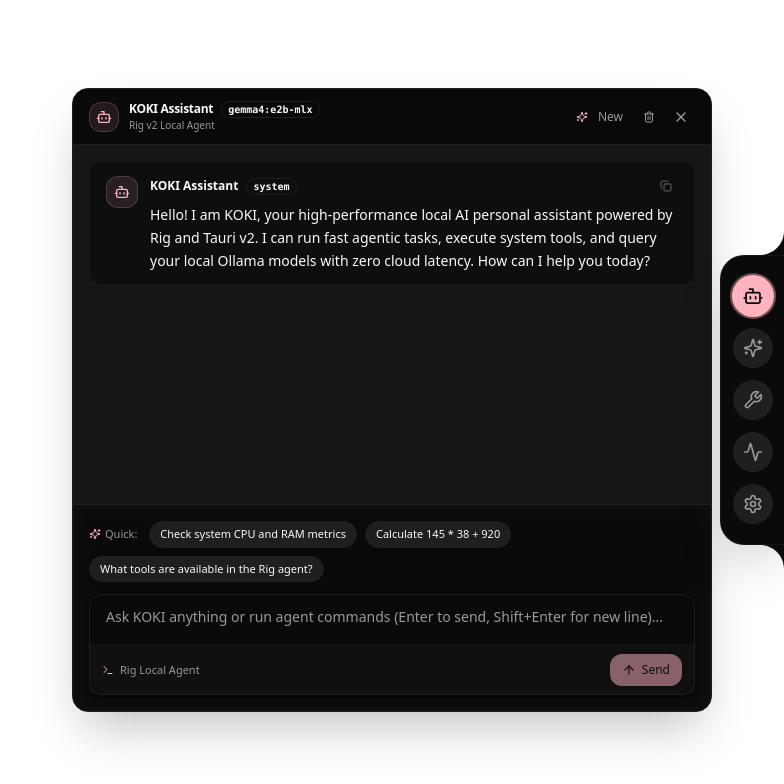
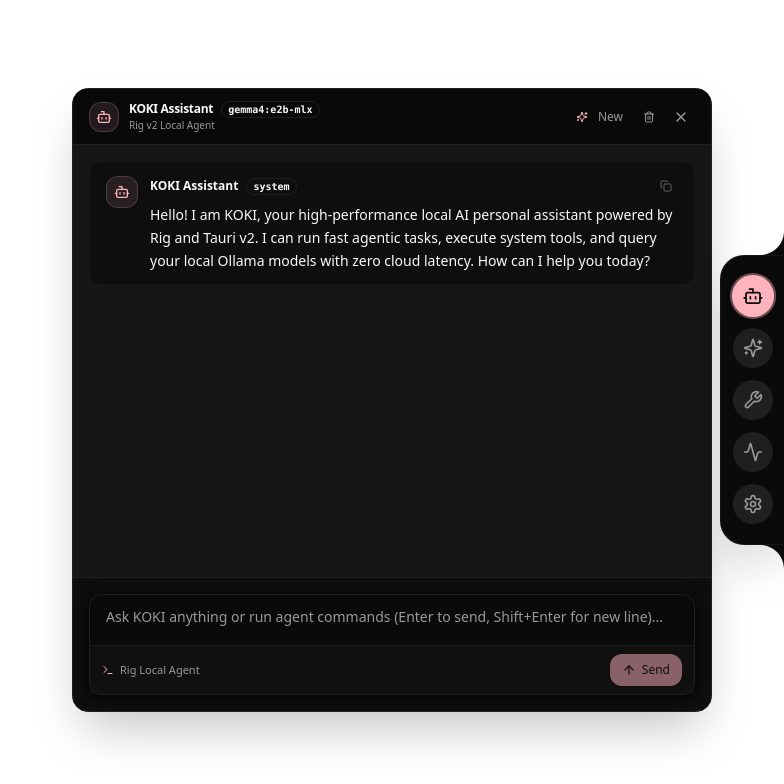
Before and after one commit to Sidharth-e/KOKI, a Next.js app: page / in a window 1280 px wide. Shown: the top 784 px of the page, without its empty margins (496-1280 px from the left). Built offline with nearby package versions, Linux system fonts and the light colour scheme.

Commit message:
fix: implement background click-to-close for command palette, enable text selection in edge panel, and remove quick prompts from chat input

```diff
--- a/src/components/chat/ChatInput.tsx
+++ b/src/components/chat/ChatInput.tsx
@@ -36,35 +36,10 @@
     e.target.style.height = `${Math.min(e.target.scrollHeight, 180)}px`;
   };
 
-  const quickPrompts = [
-    "Check system CPU and RAM metrics",
-    "Calculate 145 * 38 + 920",
-    "What tools are available in the Rig agent?",
-  ];
+
 
   return (
     <div className="max-w-4xl w-full mx-auto p-4 space-y-3">
-      {quickPrompts.length > 0 && !isStreaming && (
-        <div className="flex flex-wrap items-center gap-2">
-          <div className="flex items-center gap-1 text-[11px] text-muted-foreground mr-1">
-            <Sparkles className="h-3 w-3 text-primary" />
-            <span>Quick:</span>
-          </div>
-          {quickPrompts.map((prompt, idx) => (
-            <button
-              key={idx}
-              onClick={() => {
-                setInput(prompt);
-                textareaRef.current?.focus();
-              }}
-              className="text-[11px] px-2.5 py-1 rounded-full bg-secondary text-secondary-foreground hover:bg-tertiary transition-colors border border-border cursor-pointer"
-            >
-              {prompt}
-            </button>
-          ))}
-        </div>
-      )}
-
       <div className="relative rounded-xl border border-border bg-card shadow-md focus-within:ring-2 focus-within:ring-ring focus-within:border-transparent transition-all">
         <textarea
           ref={textareaRef}
--- a/src/components/layout/CommandPalette.tsx
+++ b/src/components/layout/CommandPalette.tsx
@@ -112,8 +112,14 @@
   );
 
   return (
-    <div className="fixed inset-0 z-50 flex items-start justify-center pt-24 bg-background/60 backdrop-blur-md animate-in fade-in duration-150">
-      <div className="w-full max-w-lg bg-card border border-border shadow-2xl rounded-2xl overflow-hidden flex flex-col">
+    <div
+      onClick={() => setCommandPaletteOpen(false)}
+      className="fixed inset-0 z-50 flex items-start justify-center pt-24 bg-background/60 backdrop-blur-md animate-in fade-in duration-150 pointer-events-auto"
+    >
+      <div
+        onClick={(e) => e.stopPropagation()}
+        className="w-full max-w-lg bg-card border border-border shadow-2xl rounded-2xl overflow-hidden flex flex-col"
+      >
         <div className="flex items-center px-4 py-3 border-b border-border gap-3">
           <Search className="w-4 h-4 text-muted-foreground" />
           <input
--- a/src/components/layout/EdgePanel.tsx
+++ b/src/components/layout/EdgePanel.tsx
@@ -83,10 +83,10 @@
   const Icon = meta.icon;
 
   return (
-    <div className="fixed right-[72px] top-1/2 -translate-y-1/2 z-40 flex items-center animate-in fade-in zoom-in-95 duration-200">
+    <div className="fixed right-[72px] top-1/2 -translate-y-1/2 z-40 flex items-center animate-in fade-in zoom-in-95 duration-200 pointer-events-auto">
       <div
         ref={panelRef}
-        className="relative w-[520px] lg:w-[640px] h-[78vh] max-h-[720px] rounded-2xl bg-card/95 backdrop-blur-2xl border border-border shadow-2xl flex flex-col overflow-hidden select-none"
+        className="relative w-[520px] lg:w-[640px] h-[78vh] max-h-[720px] rounded-2xl bg-card/95 backdrop-blur-2xl border border-border shadow-2xl flex flex-col overflow-hidden select-text"
       >
         <div
           className={cn(
```
